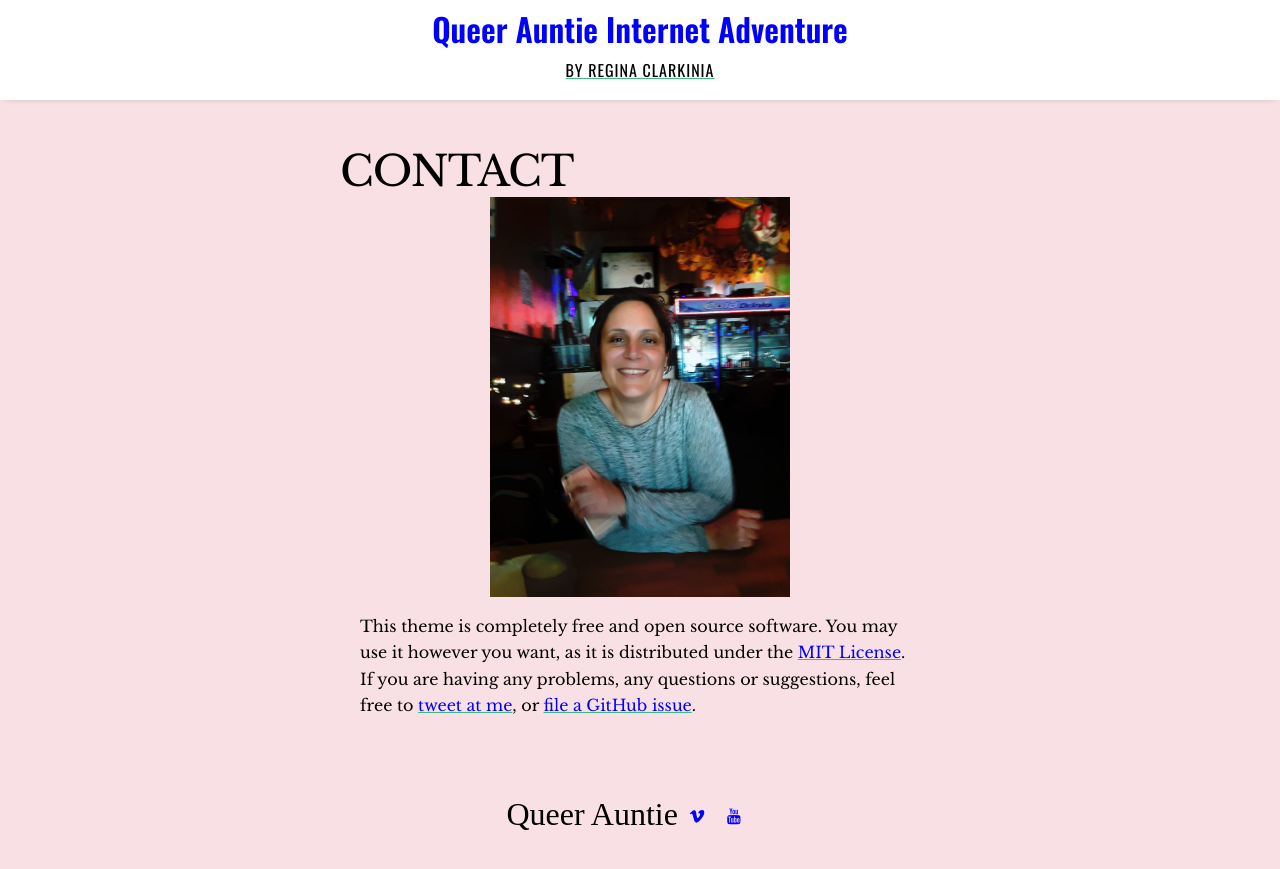
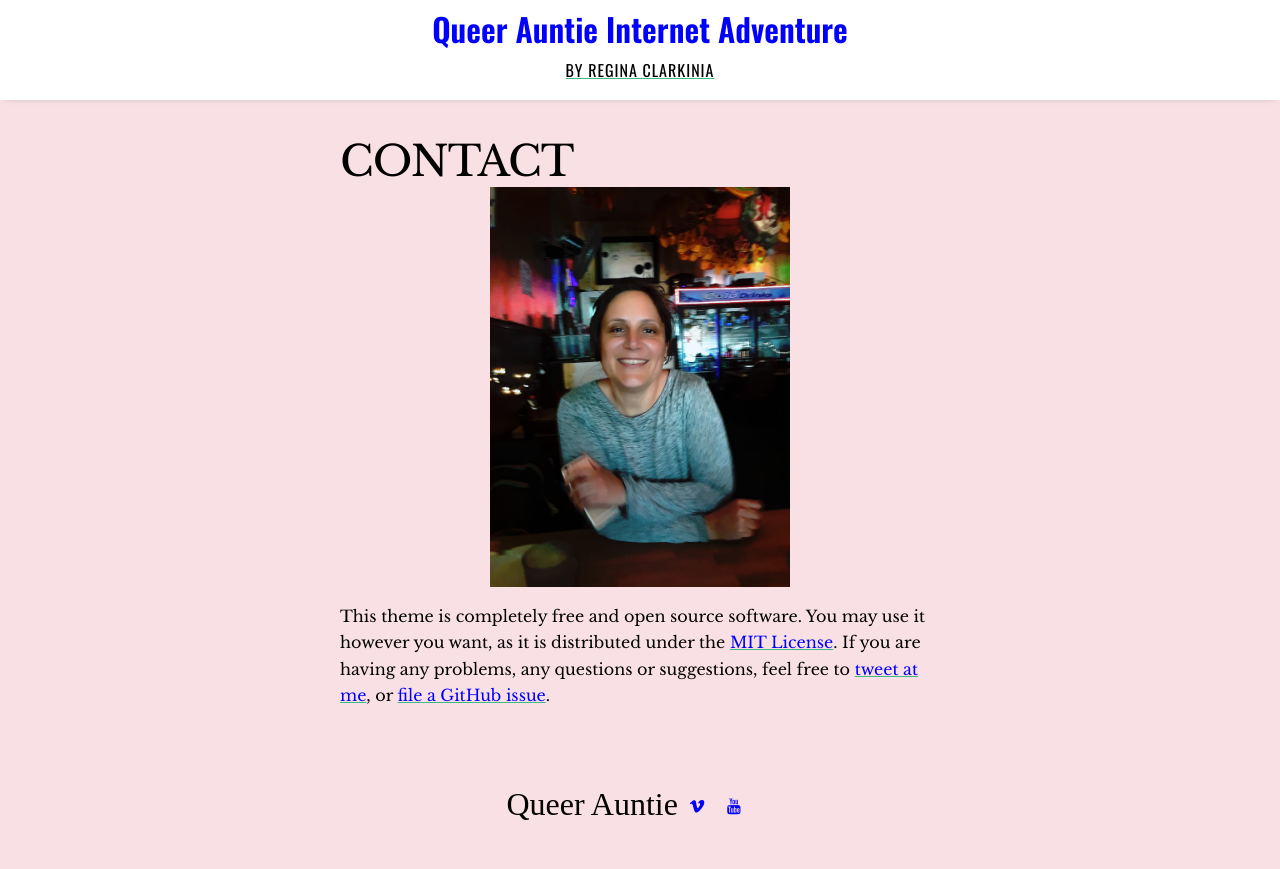
Before and after one commit to Clarkinia/queer-auntie-adventure, a Jekyll site: the page built from pages/contact.md, in a window 1280 px wide. Shown: the top 869 px of the page. Built offline with Jekyll 4.4.1, drawn with Linux system fonts in a browser that asks for light colours; nearby versions of some CDN libraries; some web fonts are replaced; a style sheet for code colours, icons or effects is not loaded.

Commit message:
phone fix for about page

```diff
--- a/_layouts/misc.html
+++ b/_layouts/misc.html
@@ -7,19 +7,14 @@
     {{ page.title }}
   </h1>
 
-
 <article>
-  <div class="row">
-
-    <div class="photo-column">
+    <div class="photo">
        <img src="{{ site.github.url }}/assets/img/rmc.jpg" >
     </div>
 
-    <div class="text-column">
+    <div class="text">
      {{ content }}
     </div>
-
-  </div>
 </article>
 
 </div>
--- a/assets/css/_sass/_misc.scss
+++ b/assets/css/_sass/_misc.scss
@@ -9,34 +9,17 @@
   display: block;
   margin-left: auto;
   margin-right: auto;
-  margin-top: 10px;
+  margin-top: 0px;
   margin-bottom: 10px;
 }
 .misc-content img {
   width: 300px;
-  padding: 0px 20px 0 20px;
+  padding: 0px 0 0 0;
 }
 .misc-content a {
   color: blue;
   text-decoration: underline;
   text-decoration-color: #3eb984;
-}
-.row {
-  //display: flex;
-  margin: 0px;
-  padding: 0px;
-}
-/* Create two equal columns that sits next to each other */
-.photo-column {
-    //flex: 10%;
-    margin: 0px;
-    padding: 0px;
-    //height: 300px; /* Should be removed. Only for demonstration */
-}
-.text-column {
-    //flex: 90%;
-    margin: 0px 0 0 0;
-    padding: 0px 20px 0 20px;
 }
 
 /*
```
Also changed, not shown: 4 other files.
